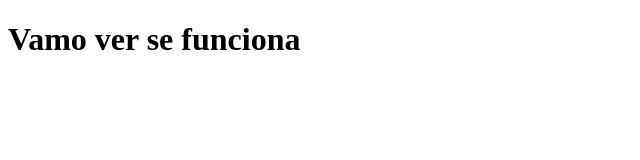
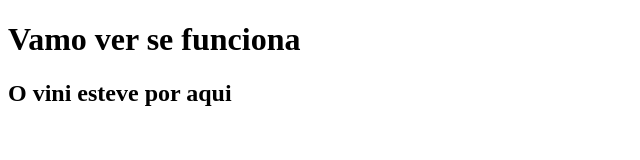
Before and after one commit to EnzoFelyx/Engenharia-de-Software-III, a plain HTML site: page index.html in a window 1280 px wide. Shown: the whole page, without its empty margins (0-640 px from the left). Drawn offline with Linux system fonts and the light colour scheme.

Commit message:
tentando commitar, e um teste

```diff
--- a/index.html
+++ b/index.html
@@ -8,5 +8,6 @@
 </head>
 <body>
     <h1>Vamo ver se funciona</h1>
+    <h2>O vini esteve por aqui</h2>
 </body>
 </html>
```
